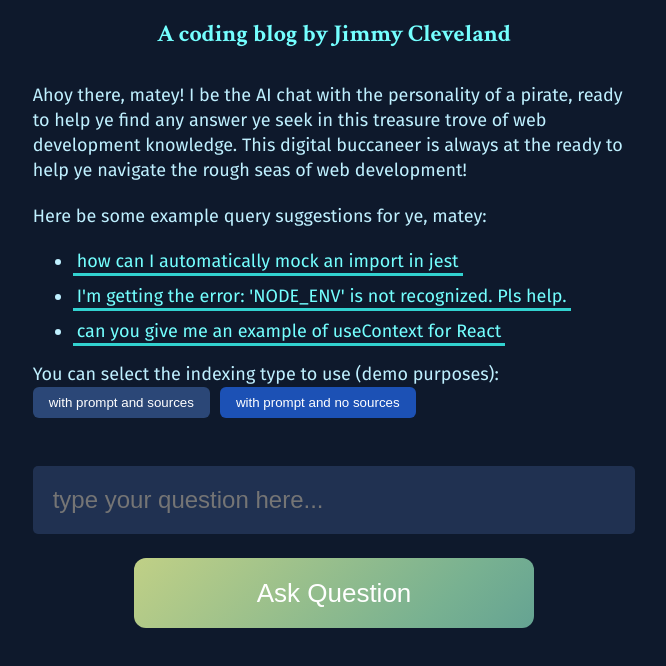
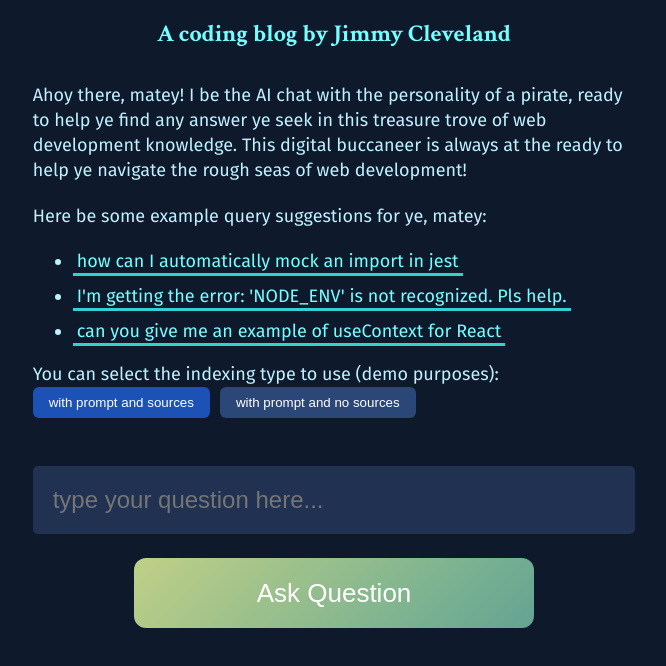
Before and after one commit to Jimmydalecleveland/gatsby3-blog, a Gatsby site: page /ai-chat in a window 1280 px wide. Shown: the part 216-882 px from the top of the page, without its empty margins (306-972 px from the left). Built offline with nearby package versions, Linux system fonts and the light colour scheme; Gatsby itself is replaced by a stand-in of ours.

Commit message:
update default api endpoint to hit for chat

```diff
--- a/src/components/Search.tsx
+++ b/src/components/Search.tsx
@@ -24,7 +24,7 @@ const Search = ({ posts }: SearchProps) => {
   const [searchResults, setSearchResults] =
     React.useState<SearchResultsProps | null>(null);
   const [chatIndex, setChatIndex] = React.useState<ChatIndex>(
-    "prompted-sans-sources"
+    "prompted-with-sources"
   );
 
   const askChat = async (query: string) => {
```
